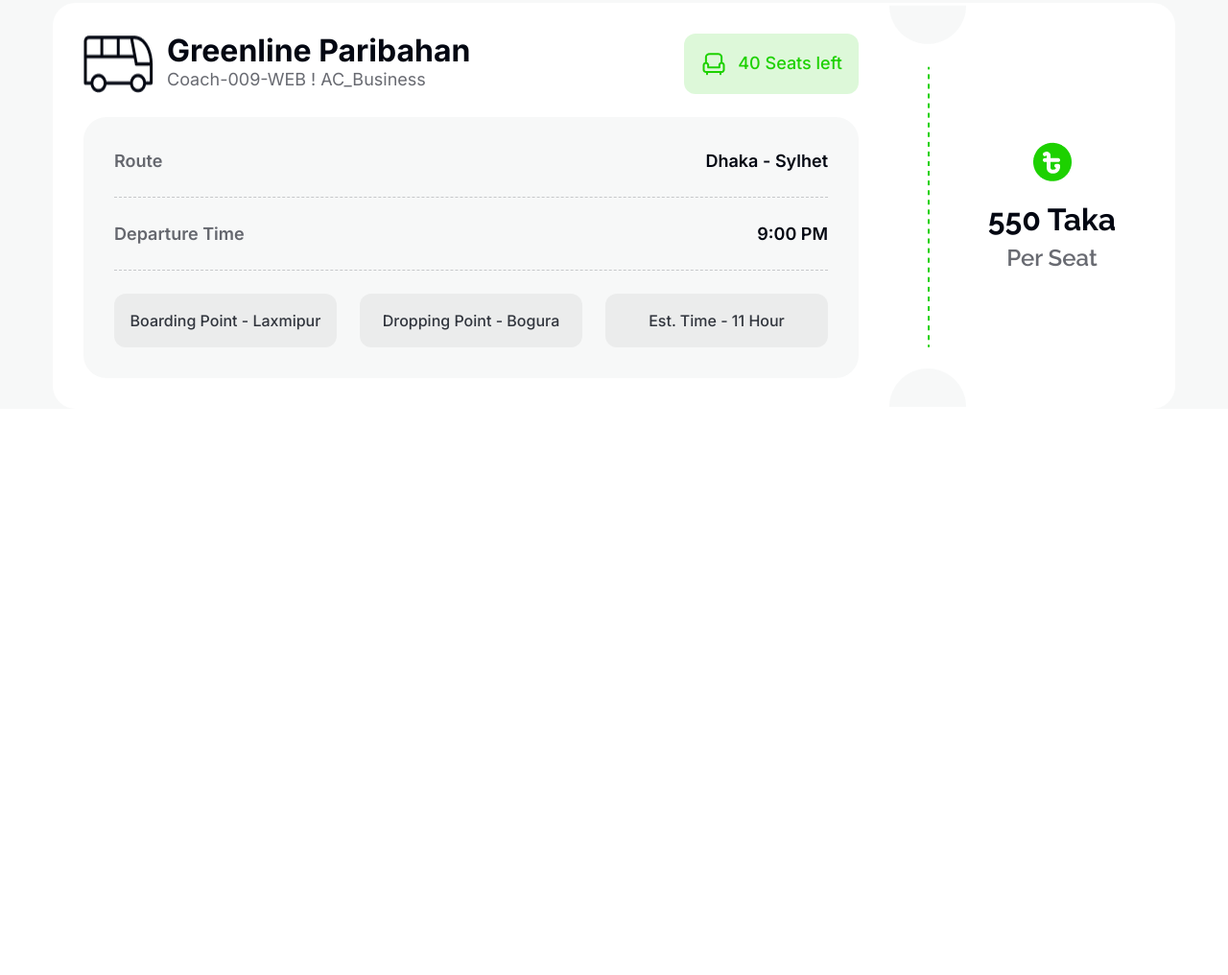
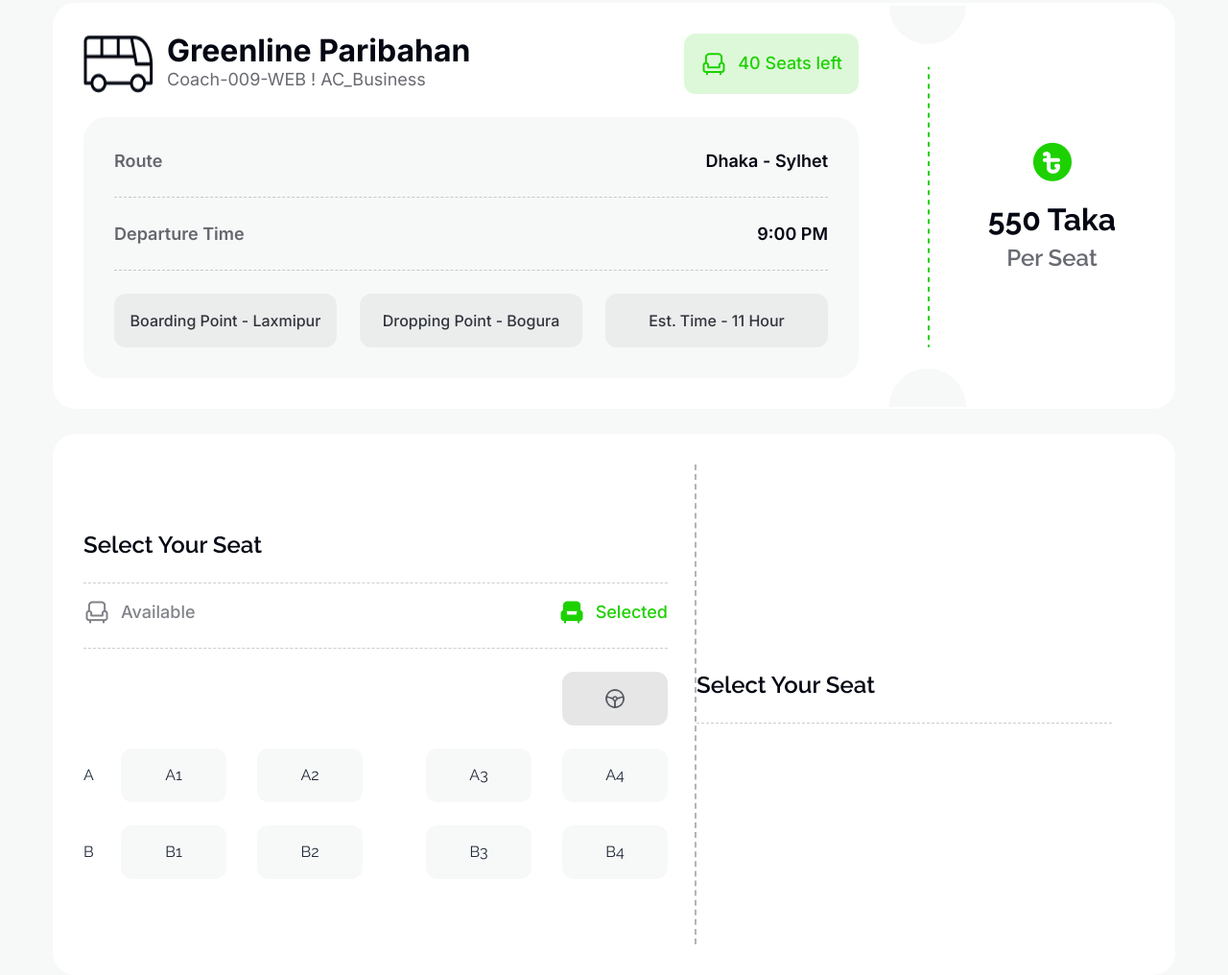
Before and after one commit to rabbi5353/ticket-website, a plain HTML site: page index.html in a window 1280 px wide. Shown: the part 1639-2655 px from the top of the page at 96% size. Before the commit the page ends 2065 px from the top, so only its background shows below. Drawn offline with nearby package versions, Linux system fonts and the light colour scheme.

Commit message:
ph paribahan top part add

```diff
--- a/index.html
+++ b/index.html
@@ -34,7 +34,7 @@
 
 </head>
 
-<body class="raleway-font">
+<body class="raleway-font max-w-[1440px] mx-auto">
     <header class="container max-w-[1170px] mx-auto">
         <!-- ---------------*** NavBar Section ***--------------- -->
         <nav>
@@ -232,7 +232,101 @@
             </div>
 
 
+
+            <!-- ---------------*** Seats Area Section ***--------------- -->
+            <div class="container max-w-[1170px] mx-auto mt-[26px]">
+                <div class="flex bg-white items-center rounded-3xl p-8">
+
+                    <!-- ----- Left Side ----- -->
+                    <div class="w-[609px]">
+                        <h4 class="text-[#030712] text-2xl font-semibold">Select Your Seat</h4>
+
+                        <hr class="border-dashed border-[#03071233] mt-[23px] mb-[16px]">
+
+                        <div class="flex justify-between">
+                            <div class="flex gap-[11px]">
+                                <img src="./images/seat-gray.png" alt="">
+                                <p class="text-[#0307127f] inter-font text-lg font-medium">Available</p>
+                            </div>
+
+                            <div class="flex gap-[11px]">
+                                <img src="./images/seat-green-filled.png" alt="">
+                                <p class="text-[#1dd100] inter-font text-lg font-medium">Selected</p>
+                            </div>
+                        </div>
+
+                        <hr class="border-dashed border-[#03071233] mt-[23px] mb-[24px]">
+
+                        <div class="flex justify-end">
+                            <div class="rounded-xl bg-[#03071219] w-[110px] h-[56px] flex items-center justify-center">
+                                <img class="w-6 h-6" src="./images/wheel.png" alt="">
+                            </div>
+                        </div>
+
+
+                        <!-- ----- Seats Column & Row ----- -->
+                        <div class="flex justify-between mt-6">
+                            <div class="flex flex-col gap-6">
+                                <p class="h-[56px] flex items-center">A</p>
+                                <p class="h-[56px] flex items-center">B</p>
+                            </div>
+                            <div class="flex gap-[66px] justify-end">
+
+                                <div class="grid grid-cols-2 gap-x-8  gap-y-6">
+                                    <p
+                                        class="rounded-xl bg-[#f7f8f8] w-[110px] h-[56px] flex items-center justify-center">
+                                        A1
+                                    </p>
+                                    <p
+                                        class="rounded-xl bg-[#f7f8f8] w-[110px] h-[56px] flex items-center justify-center">
+                                        A2</p>
+                                    <p
+                                        class="rounded-xl bg-[#f7f8f8] w-[110px] h-[56px] flex items-center justify-center">
+                                        B1</p>
+                                    <p
+                                        class="rounded-xl bg-[#f7f8f8] w-[110px] h-[56px] flex items-center justify-center">
+                                        B2</p>
+                                </div>
+
+                                <div class="grid grid-cols-2 gap-x-8  gap-y-6">
+                                    <p
+                                        class="rounded-xl bg-[#f7f8f8] w-[110px] h-[56px] flex items-center justify-center">
+                                        A3</p>
+                                    <p
+                                        class="rounded-xl bg-[#f7f8f8] w-[110px] h-[56px] flex items-center justify-center">
+                                        A4</p>
+                                    <p
+                                        class="rounded-xl bg-[#f7f8f8] w-[110px] h-[56px] flex items-center justify-center">
+                                        B3</p>
+                                    <p
+                                        class="rounded-xl bg-[#f7f8f8] w-[110px] h-[56px] flex items-center justify-center">
+                                        B4</p>
+                                </div>
+                            </div>
+                        </div>
+                    </div>
+
+
+                    <hr class="border-l-2 border-[#0307124c] border-dashed h-[500px] ml-7">
+
+
+
+                    <!-- ----- Right Side ----- -->
+                    <div class="w-[433px]">
+                        <h4 class="text-[#030712] text-2xl font-semibold">Select Your Seat</h4>
+
+                        <hr class="border-dashed border-[#03071233] mt-[23px] mb-[16px]">
+
+
+
+                    </div>
+
+                </div>
+            </div>
+
         </section>
+
+
 
 
     </main>
```
Also changed, not shown: images/wheel.png (added).
